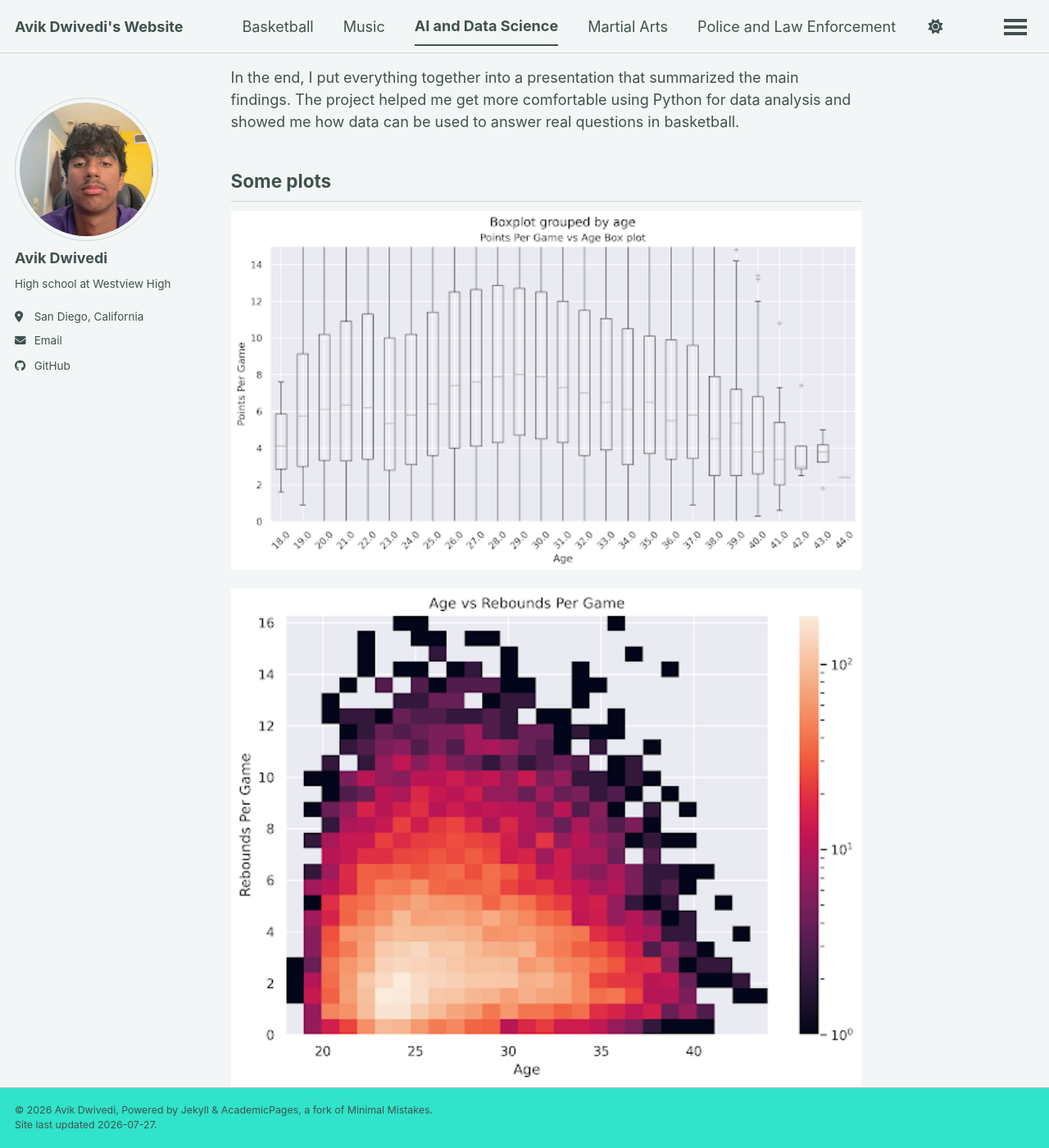
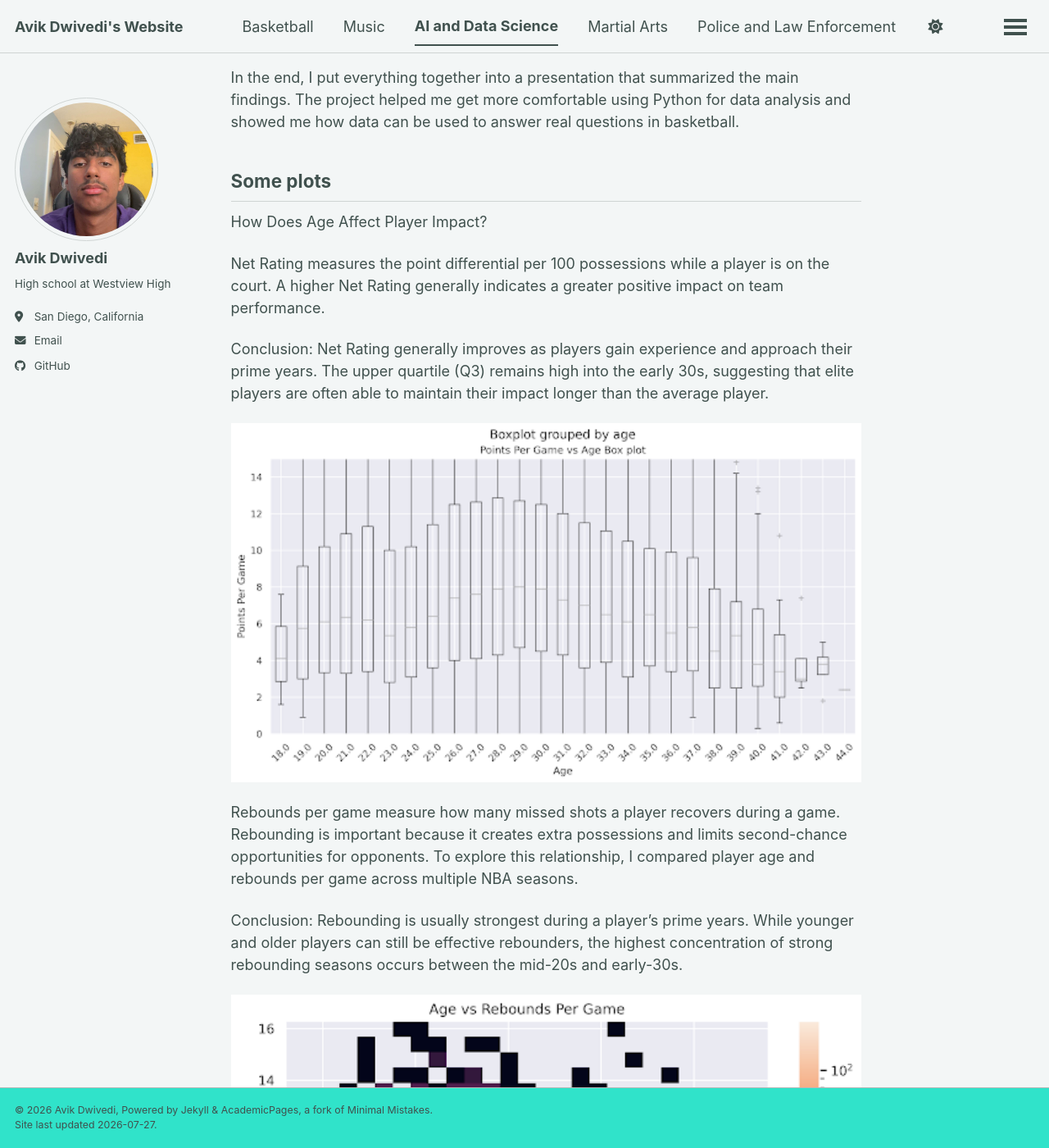
Before and after one commit to vikuser99/simple, a Jekyll site: the page built from _pages/ai_ds.md, in a window 1280 px wide and 1400 px high, scrolled down 534 px. Shown: the whole window at 82% size. Built offline with Jekyll 4.4.1, drawn with Linux system fonts in a browser that asks for light colours; a style sheet for code colours, icons or effects is not loaded; some of the changed text lies outside the part shown.

Commit message:
Enhance AI data science page with player impact analysis
Added analysis on how age affects player impact through various metrics like Net Rating, rebounds per game, and True Shooting Percentage.

```diff
--- a/_pages/ai_ds.md
+++ b/_pages/ai_ds.md
@@ -18,10 +18,23 @@ After creating the visualizations, I wrote short analysis notes for each section
 In the end, I put everything together into a presentation that summarized the main findings. The project helped me get more comfortable using Python for data analysis and showed me how data can be used to answer real questions in basketball.
 
 ## Some plots
+How Does Age Affect Player Impact?
+
+Net Rating measures the point differential per 100 possessions while a player is on the court. A higher Net Rating generally indicates a greater positive impact on team performance.
+
+Conclusion: Net Rating generally improves as players gain experience and approach their prime years. The upper quartile (Q3) remains high into the early 30s, suggesting that elite players are often able to maintain their impact longer than the average player.
 
 ![Police Pic](/simple/images/box1.png){:width="100%"}
 
+Rebounds per game measure how many missed shots a player recovers during a game. Rebounding is important because it creates extra possessions and limits second-chance opportunities for opponents. To explore this relationship, I compared player age and rebounds per game across multiple NBA seasons.
+
+Conclusion: Rebounding is usually strongest during a player's prime years. While younger and older players can still be effective rebounders, the highest concentration of strong rebounding seasons occurs between the mid-20s and early-30s.
+
 ![Police Pic](/simple/images/histo1.png){:width="100%"}
+
+True Shooting Percentage (TS%) is a measure of scoring efficiency that accounts for field goals, three-pointers, and free throws. It provides a more complete measure of efficiency than field goal percentage alone. The graph below shows how scoring efficiency changes across different age groups using the lower quartile (Q1), median, mean, and upper quartile (Q3).
+
+Conclusion: Scoring efficiency increases with age and experience before leveling off later in a player's career. The steady increase across all quartiles suggests that players often become more efficient as they develop.
 
 ![Police Pic](/simple/images/line1.png){:width="100%"}
 
```
